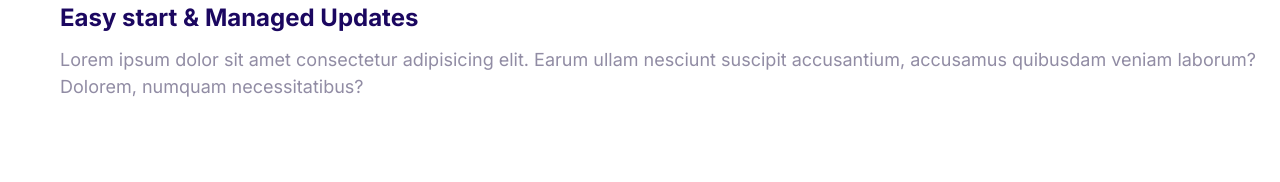
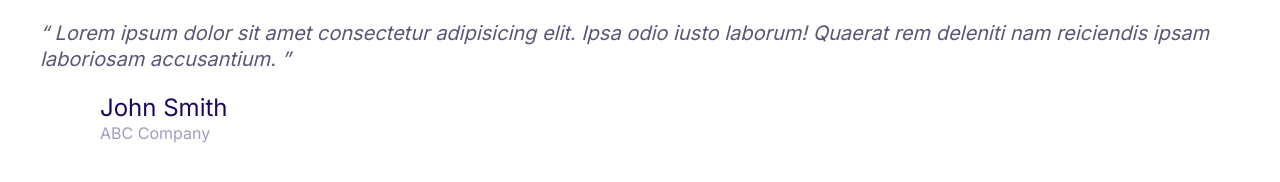
Before and after one commit to Toml76/tmosh3, a plain HTML site: page index.html in a window 1280 px wide. Drawn offline with Linux system fonts and the light colour scheme.

Commit message:
quotes added.

```diff
--- a/css/styles.css
+++ b/css/styles.css
@@ -4,6 +4,7 @@
   --color-accent: #ff3400;
   --color-headings: #1b0760;
   --color-body: #918ca4;
+  --color-body-darker: #5c5577;
   --color-border: #ccc;
   --border-radius: 30px;
 }
@@ -386,3 +387,53 @@ a {
 .media__image {
   margin-top: 1rem;
 }
+
+/* quotes */
+
+.quote {
+  font-size: 3rem;
+  font-style: italic;
+  color: var(--color-body-darker);
+  line-height: 1.3;
+}
+
+.quote__text::before {
+  content: open-quote;
+}
+
+.quote__text::after {
+  content: close-quote;
+}
+
+.quote__author {
+  font-size: 3rem;
+  font-weight: 500;
+  font-style: normal;
+  margin-bottom: 0;
+}
+
+.quote__organization {
+  color: var(--color-headings);
+  opacity: 0.4;
+  font-size: 2rem;
+  font-style: normal;
+}
+
+.quote__line {
+  position: relative;
+  bottom: 10px;
+}
+
+@media screen and (min-width: 1024px) {
+  .quote {
+    font-size: 2rem;
+  }
+
+  .quote__author {
+    font-size: 2.4rem;
+  }
+
+  .quote__organization {
+    font-size: 1.6rem;
+  }
+}
--- a/index.html
+++ b/index.html
@@ -14,20 +14,25 @@
     <link rel="stylesheet" href="css/styles.css" />
   </head>
   <body>
+    <blockquote class="quote">
+      <p class="quote__text">
+        Lorem ipsum dolor sit amet consectetur adipisicing elit. Ipsa odio iusto
+        laborum! Quaerat rem deleniti nam reiciendis ipsam laboriosam
+        accusantium.
+      </p>
+      <footer>
         <div class="media">
           <div class="media__image">
-        <svg class="icon icon--primary">
-          <use xlink:href="images/sprite.svg#snap"></use>
+            <svg class="icon icon--primary quote__line">
+              <use xlink:href="images/sprite.svg#line"></use>
             </svg>
           </div>
           <div class="media__body">
-        <h3 class="media__title">Easy start & Managed Updates</h3>
-        <p>
-          Lorem ipsum dolor sit amet consectetur adipisicing elit. Earum ullam
-          nesciunt suscipit accusantium, accusamus quibusdam veniam laborum?
-          Dolorem, numquam necessitatibus?
-        </p>
+            <h3 class="media__title quote__author">John Smith</h3>
+            <p class="quote__organization">ABC Company</p>
           </div>
         </div>
+      </footer>
+    </blockquote>
   </body>
 </html>
```
Also changed, not shown: components/quotes.html (added, +19 -0 lines). Lines whose indentation alone changed are shown as unchanged.
